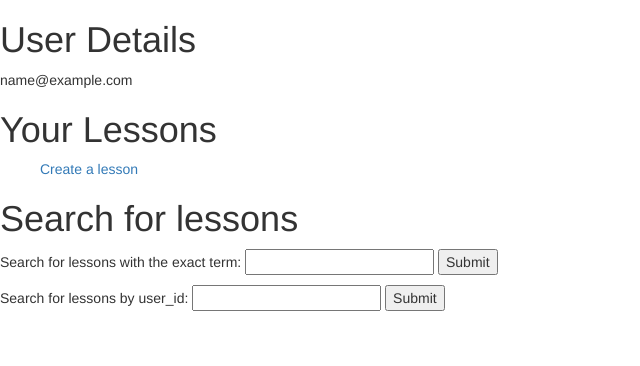
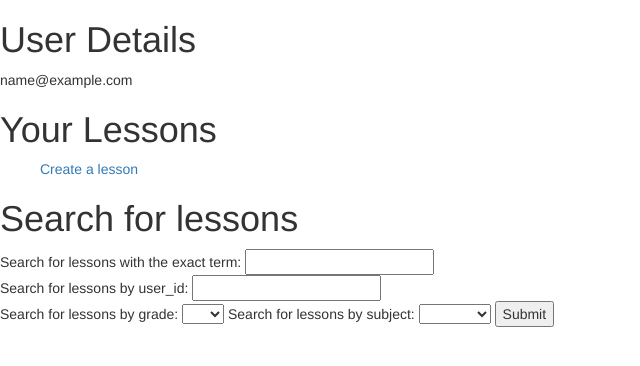
Before and after one commit to monkeysaa/HB-project, a Flask app: page /login in a window 1280 px wide. Shown: the part 50-416 px from the top of the page, without its empty margins (0-640 px from the left). Run offline with Flask 2, Linux system fonts and the light colour scheme; the visitor is signed in with stand-in values (Sample User, id 1); data comes from the database, SQL or seed files in the repository; data that the repository does not hold is empty; some libraries are stand-ins or nearby versions.

Commit message:
Finish search update (server,crud,html)

```diff
--- a/crud.py
+++ b/crud.py
@@ -2,11 +2,6 @@
 
 from model import *
 from flask import session
-
-GRADES = ['Pre-K', 'K', '1st', '2nd', '3rd', '4th', '5th', '6th', '7th', '8th',
-          '9th', '10th', '11th', '12th']
-SUBJECTS = ['Math', 'Writing', 'Reading', 'Science', 'Social Studies',
-            'Arts/Music', 'Foreign Lang.']
 
 def create_user(e, pwd):
     """Create and return a new user."""
@@ -196,10 +191,10 @@ def process_lesson_search(category, arg):
     print(category)
     if category == 'term':
         lessons = get_lessons_by_term(arg)
-    # elif type == 'subject' or type == 'grade':
-    #   lessons = get_lessons_by_tag(str(arg))
+    elif category == 'subject' or category == 'grade':
+        lessons = get_lessons_by_tag(arg)
     elif category == 'user':
-        lessons = get_lessons_by_user(arg)
+        lessons = get_lessons_by_user(int(arg))
 
     return lessons
 
--- a/server.py
+++ b/server.py
@@ -23,6 +23,10 @@ AWS_SECRET_KEY = os.environ['AWS_SECRET_ACCESS_KEY']
 
 app.jinja_env.undefined = StrictUndefined
 
+GRADES = ['Pre-K', 'K', '1st', '2nd', '3rd', '4th', '5th', '6th', '7th', '8th',
+          '9th', '10th', '11th', '12th']
+SUBJECTS = ['Math', 'Writing', 'Reading', 'Science', 'Social Studies',
+            'Arts/Music', 'Foreign Lang.']
 
 # Routes!
 @app.route('/')
@@ -148,7 +152,7 @@ def display_search_results():
     term = request.args.get('term')
     grade = request.args.get('grade')
     subject = request.args.get('subject')
-    user = int(request.args.get('user'))
+    user = (request.args.get('user'))
     terms = {term: 'term', grade: 'grade', subject: 'subject', user: 'user'}
 
     for category in terms:
--- a/templates/user_profile.html
+++ b/templates/user_profile.html
@@ -21,19 +21,24 @@
 
 <h1>Search for lessons </h1>
 <form action="/search">
-  <p>
-    Search for lessons with the exact term: <input type="text" name="term">
-    <input type="submit">
-  </p>
-<form>
-<!-- Build search for lessons by creator-->
-<form action="/search">
-  <p>
-    Search for lessons by user_id: <input type="text" name="user">
-    <input type="submit">
-  </p>
-<form>
+  Search for lessons with the exact term: <input type="text" name="term"><br>
+  Search for lessons by user_id: <input type="text" name="user"><br>
   <!-- later expand to add multiple terms -->
+  Search for lessons by grade:
+  <select name="grade">
+    <option value=''> </option>
+    <option value="4th">4th</option>
+    <option value="5th">5th</option>
+    <option value="6th">6th</option>
+  </select>
+  Search for lessons by subject:
+  <select name="subject">
+    <option value=''> </option>
+    <option value="Science">Science</option>
+    <option value="Math">Math</option>
+    <option value="Writing">Writing</option>
+  </select>
+  <input type="submit">
 </form>
 
 {% endblock %}
```
